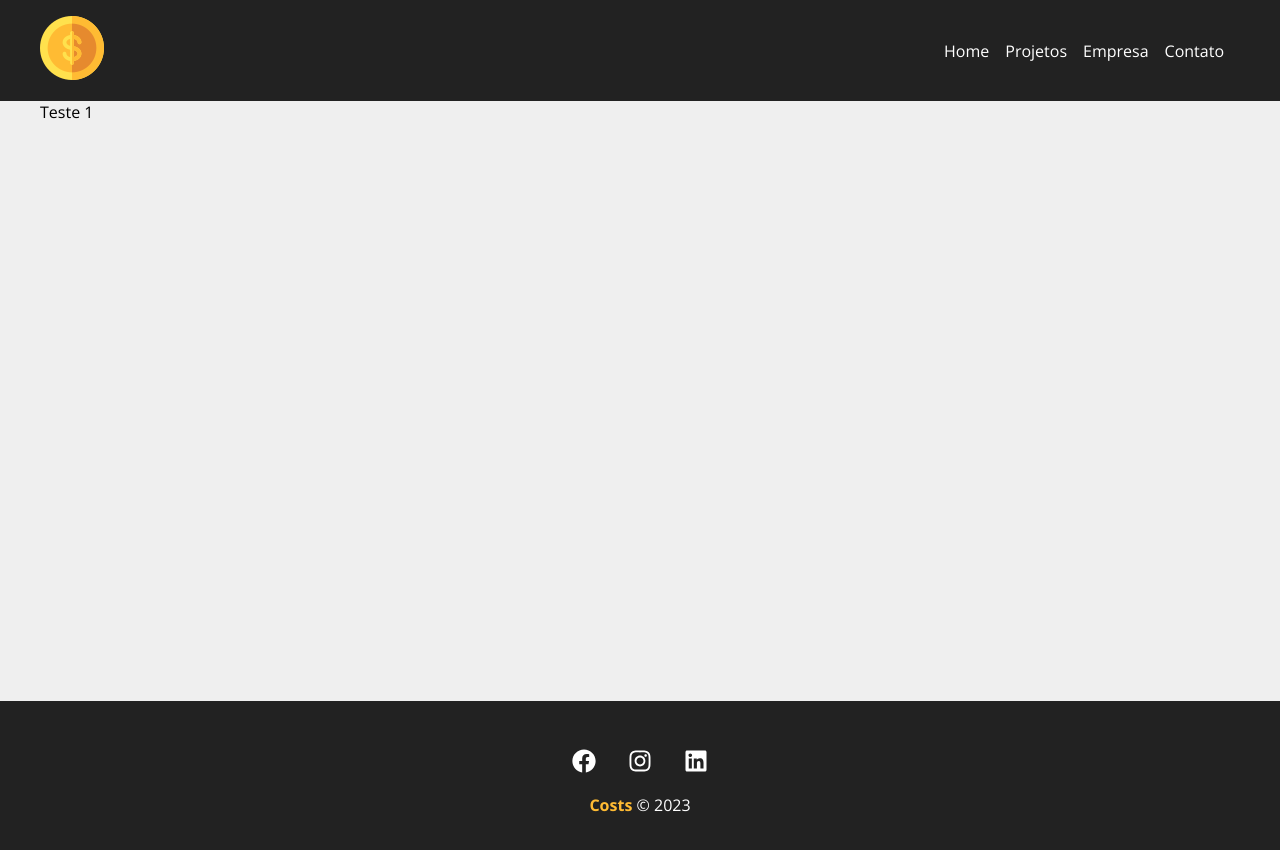
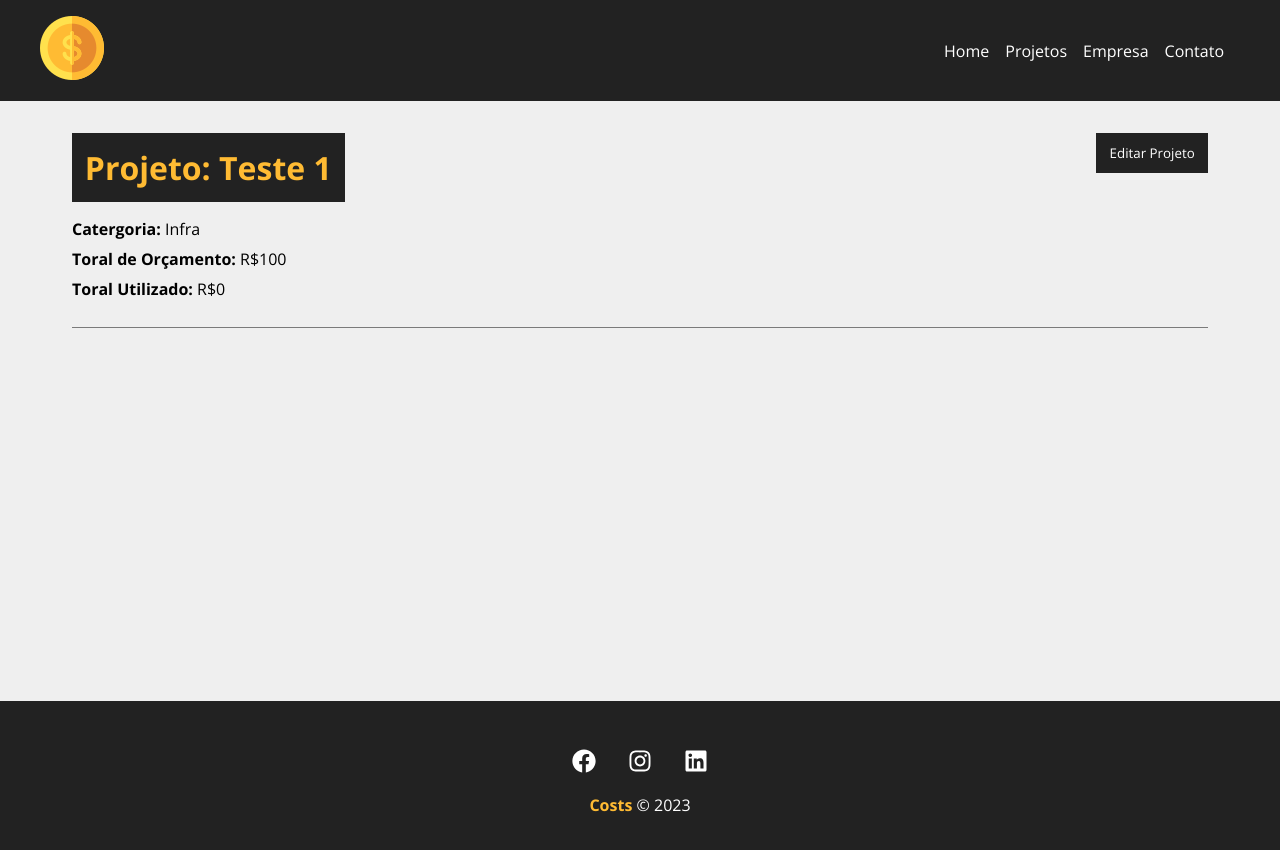
Before and after one commit to HSuarez89/react-hora-de-codar, a React (Create React App) app in the folder costs/: page /projeto/1 in a window 1280 px wide. Shown: the top 850 px of the page. Built offline with nearby package versions, Linux system fonts and the light colour scheme; data requests are answered from the project's data file.

Commit message:
Configurando página edição de projeto

```diff
--- a/costs/src/components/pages/Projeto.js
+++ b/costs/src/components/pages/Projeto.js
@@ -1,12 +1,16 @@
 import styles from './Projeto.module.css'
 import { useParams } from 'react-router-dom'
 import { useState, useEffect } from 'react'
+import Loading from '../layout/Loading'
+import Container from '../layout/Container'
 
 function Projeto(){
     const { id } = useParams()
     const [projeto, setProjeto] = useState([])
+    const [mostraFormulario, setMostraFormulario] = useState(false)
 
     useEffect(() => {
+        setTimeout(() => {
             fetch(`http://localhost:5000/projetos/${id}`,{
             method: 'GET',
             headers: {
@@ -17,10 +21,47 @@
                 setProjeto(data)
             })
             .catch((err) => console.log(err))
+            }, 1000)
         }, [id])
 
+        function chamaFormularioProjeto(){
+            setMostraFormulario(!mostraFormulario)
+        }
+
     return(
-            <p>{projeto.name}</p>
+            <>
+            {projeto.name ? (
+                <div className={styles.detalhes_projeto}>
+                    <Container className='column'>
+                        <div className={styles.detalhes_container}>
+                            <h1>Projeto: {projeto.name}</h1>
+                            <button className={styles.botao} onClick={chamaFormularioProjeto}>
+                                {!mostraFormulario ? 'Editar Projeto' : 'Fechar'}
+                            </button>
+                            {!mostraFormulario ? (
+                                <div className={styles.projeto_info}>
+                                    <p>
+                                        <span>Catergoria: </span> {projeto.categoria.nome}
+                                    </p>
+                                    <p>
+                                        <span>Toral de Orçamento: </span> R${projeto.orcamento}
+                                    </p>
+                                    <p>
+                                        <span>Toral Utilizado: </span> R${projeto.cost}
+                                    </p>
+                                </div>
+                            ) : (
+                                <div className={styles.projeto_info}>
+                                    <p>Detalhes do Projeto</p>
+                                </div>
+                            )}
+                        </div>
+                    </Container>
+                </div>
+            ): (
+                <Loading />
+            )}
+            </>
     )
 }
 
--- a/costs/src/components/pages/Projeto.module.css
+++ b/costs/src/components/pages/Projeto.module.css
@@ -0,0 +1,50 @@
+.detalhes_projeto {
+    padding: 2em;
+    width: 100%;
+}
+
+.detalhes_projeto h1,
+.detalhes_projeto h2,
+.detalhes_projeto p {
+    margin-bottom: 0.5em;
+}
+
+.detalhes_projeto h1 {
+    background-color: #222;
+    color: #ffbb33;
+    padding: .4em;
+}
+
+.detalhes_projeto span {
+    font-weight: bold;
+}
+
+.detalhes_container,
+.servicos_form_container {
+    width: 100%;
+    border-bottom: 1px solid #7a7a7a;
+    margin-bottom: 1.2em;
+    padding-bottom: 1.2em;
+    display: flex;
+    justify-content: space-between;
+    flex-wrap: wrap;
+}
+
+.botao {
+    background-color: #222;
+    color: #fff;
+    padding: 0.5em 1em;
+    text-decoration: none;
+    transition: 0.5s;
+    cursor: pointer;
+    max-height: 40px;
+    border: none;
+}
+
+.botao:hover {
+    color: #ffbb33;
+}
+
+.projeto_info {
+    width: 100%;
+}
```
Lines whose indentation alone changed are shown as unchanged.
